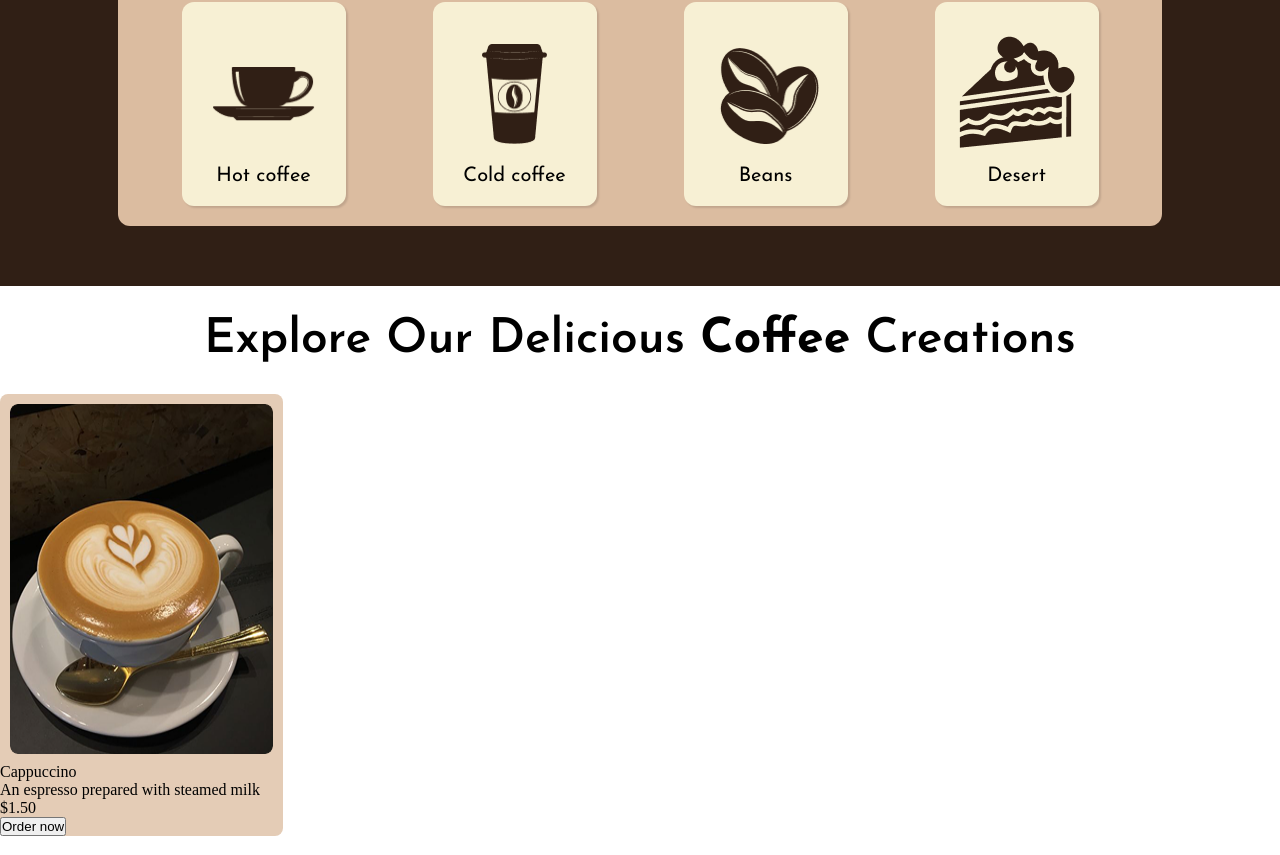
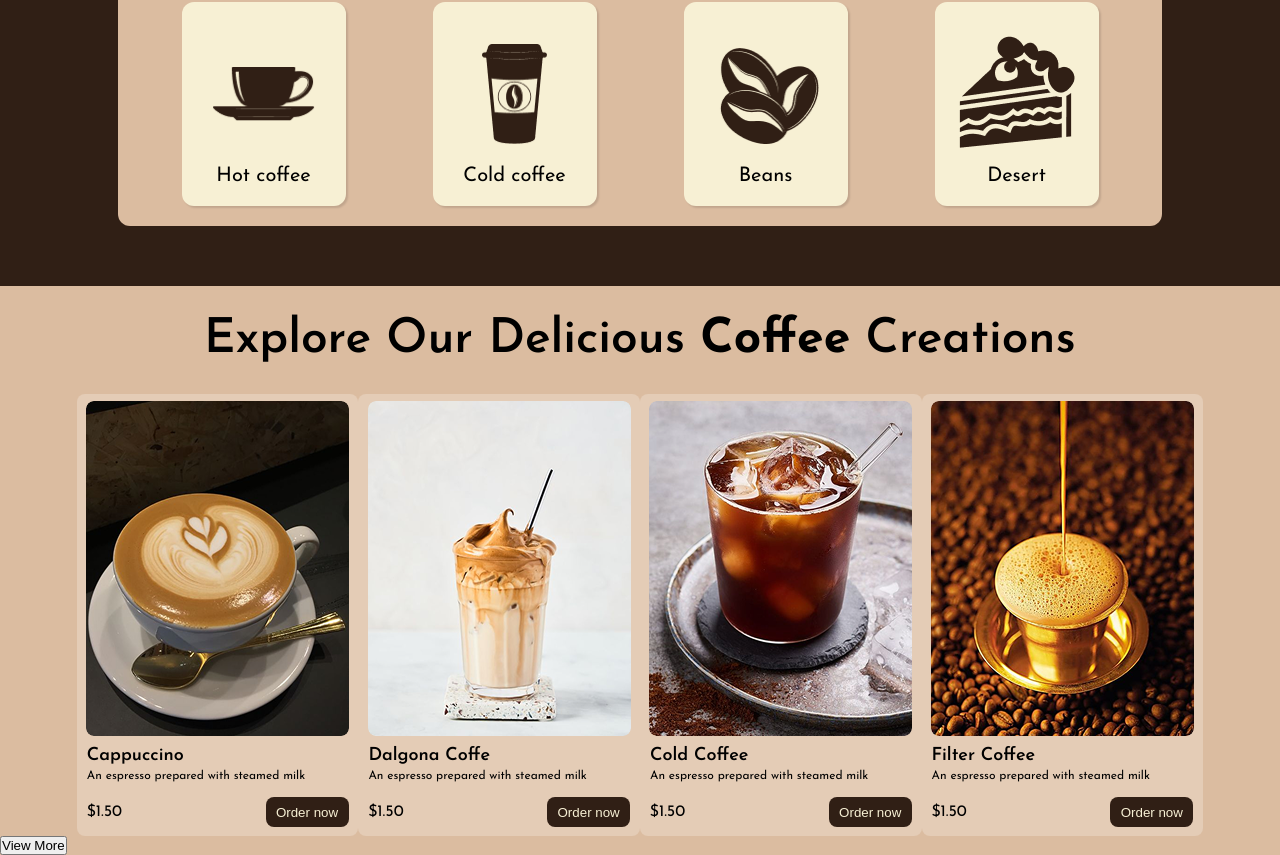
Before and after one commit to DEV-SHEGZ/Cofee-Brew, a React (Vite) app: page / in a window 1280 px wide. Shown: the part 1441-2296 px from the top of the page. Built offline with nearby package versions, Linux system fonts and the light colour scheme.

Commit message:
changed our products to varieties due to UI naming system, also done with the varieties page

```diff
--- a/src/App.css
+++ b/src/App.css
@@ -297,13 +297,24 @@ hr {
 }
 
 /* Our Products */
+
+.varieties-section {
+  background: #dbbca0;
+  padding-top: 30px;
+}
+
+.products-container {
+  width: 88%;
+  margin: auto;
+  display: flex;
+  justify-content: space-between;
+}
 .section-title {
   font-family: Josefin Sans;
   font-weight: 600;
   font-style: SemiBold;
   font-size: 48px;
   text-align: center;
-  margin-top: 30px;
   margin-bottom: 30px;
 }
 
@@ -321,6 +332,8 @@ hr {
   display: flex;
   flex-direction: column;
   justify-content: center;
+  font-family: Josefin Sans;
+  padding-top: 8px;
 }
 
 .product-first-div {
@@ -328,7 +341,44 @@ hr {
 }
 .product-img {
   width: 263px;
-  height: 350px;
+  height: 340px;
   margin: auto;
   border-radius: 8px;
 }
+
+.card-title {
+  font-weight: 600;
+  font-style: SemiBold;
+  font-size: 18px;
+  margin-top: 10px;
+  margin-bottom: 5px;
+  margin-left: 10px;
+}
+
+.card-p {
+  font-weight: 400;
+  font-style: Regular;
+  font-size: 12px;
+  margin-left: 10px;
+  margin-bottom: 5px;
+}
+
+.card-price {
+  display: flex;
+  align-items: center;
+  justify-content: space-between;
+  width: 93%;
+  margin: auto;
+  padding-bottom: 10px;
+  padding-top: 10px;
+}
+
+.product-btn {
+  width: 83px;
+  height: 30px;
+  background-color: #301f15;
+  color: #f7f0d4;
+  border: none;
+  border-radius: 8px;
+  padding: 8px;
+}
--- a/src/App.jsx
+++ b/src/App.jsx
@@ -2,7 +2,7 @@ import Navbar from "./components/navbar.jsx";
 import Hero from "./components/hero.jsx";
 import Discover from "./components/Discover.jsx";
 import CoffeeItems from "./components/Menu.jsx";
-import Products from "./components/Products.jsx";
+import Varieties from "./components/Varieties.jsx";
 function App() {
   return (
     <>
@@ -10,7 +10,7 @@ function App() {
       <Hero />
       <Discover />
       <CoffeeItems />
-      <Products />
+      <Varieties />
     </>
   );
 }
--- a/src/components/Products.jsx
+++ /dev/null
@@ -1,25 +0,0 @@
-import "../App.css";
-import Cappuccino from "../assets/cappuccino.png";
-
-const OurProducts = () => {
-  return (
-    <>
-      <p className="section-title">
-        Explore Our Delicious <span className="span-title">Coffee</span>{" "}
-        Creations
-      </p>
-      <div className="product-card">
-        <img className="product-img" src={Cappuccino} alt="" />
-        <p className="card-title">Cappuccino</p>
-        <p className="card-p">An espresso prepared with steamed milk</p>
-
-        <div className="card-price">
-          <p>$1.50</p>
-          <button>Order now</button>
-        </div>
-      </div>
-    </>
-  );
-};
-
-export default OurProducts;
--- /dev/null
+++ b/src/components/Varieties.jsx
@@ -0,0 +1,62 @@
+import "../App.css";
+import Cappuccino from "../assets/cappuccino.png";
+import Dalgona from "../assets/Dalgona coffee.png";
+import ColdCoffee from "../assets/Cold coffee.png";
+import Filtercoffee from "../assets/filter coffee.png";
+
+const Varieties = () => {
+  return (
+    <div div className="varieties-section">
+      <p className="section-title">
+        Explore Our Delicious <span className="span-title">Coffee</span>{" "}
+        Creations
+      </p>
+      <div div className="products-container">
+        <div className="product-card">
+          <img className="product-img" src={Cappuccino} alt="" />
+          <p className="card-title">Cappuccino</p>
+          <p className="card-p">An espresso prepared with steamed milk</p>
+
+          <div className="card-price">
+            <p>$1.50</p>
+            <button className="product-btn">Order now</button>
+          </div>
+        </div>
+        <div className="product-card">
+          <img className="product-img" src={Dalgona} alt="" />
+          <p className="card-title">Dalgona Coffe</p>
+          <p className="card-p">An espresso prepared with steamed milk</p>
+
+          <div className="card-price">
+            <p>$1.50</p>
+            <button className="product-btn">Order now</button>
+          </div>
+        </div>
+        <div className="product-card">
+          <img className="product-img" src={ColdCoffee} alt="" />
+          <p className="card-title">Cold Coffee</p>
+          <p className="card-p">An espresso prepared with steamed milk</p>
+
+          <div className="card-price">
+            <p>$1.50</p>
+            <button className="product-btn">Order now</button>
+          </div>
+        </div>
+        <div className="product-card">
+          <img className="product-img" src={Filtercoffee} alt="" />
+          <p className="card-title">Filter Coffee</p>
+          <p className="card-p">An espresso prepared with steamed milk</p>
+
+          <div className="card-price">
+            <p>$1.50</p>
+            <button className="product-btn">Order now</button>
+          </div>
+        </div>
+      </div>
+
+      <button className="View-more-btn">View More</button>
+    </div>
+  );
+};
+
+export default Varieties;
```
